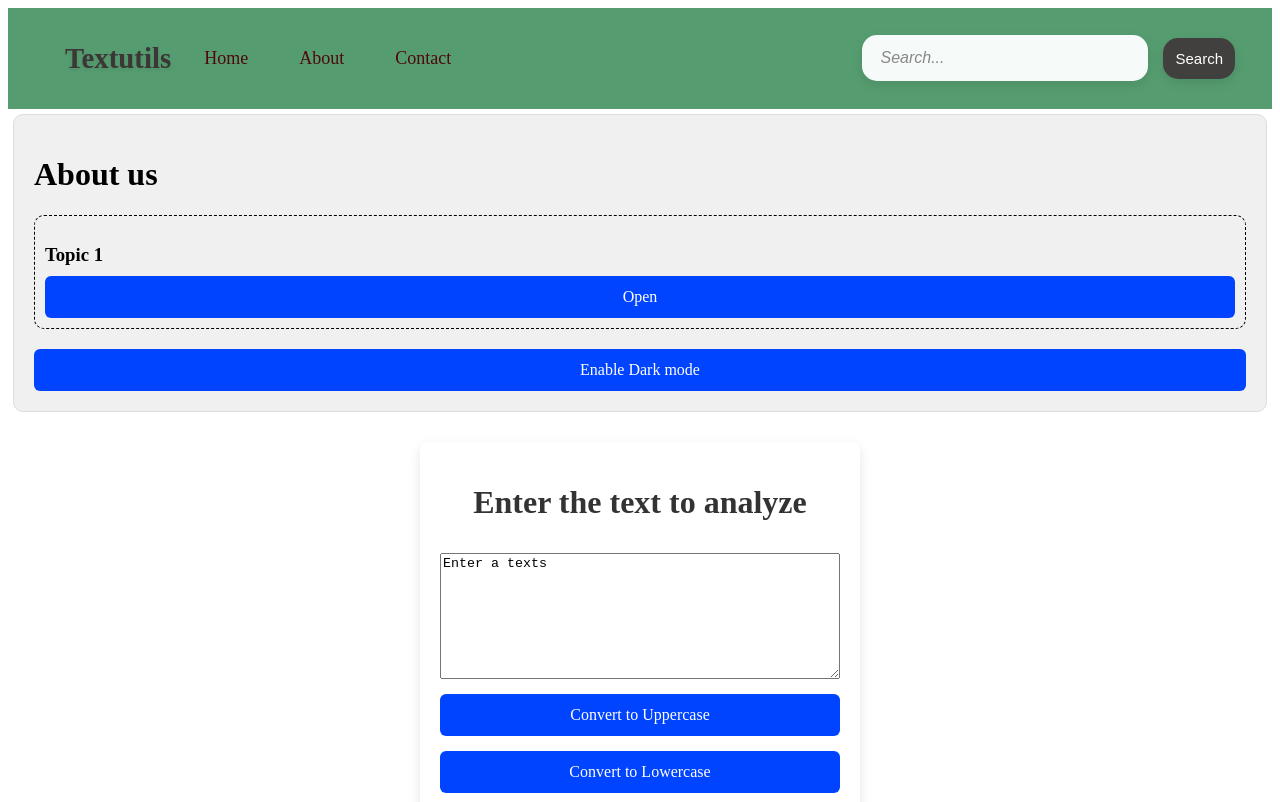
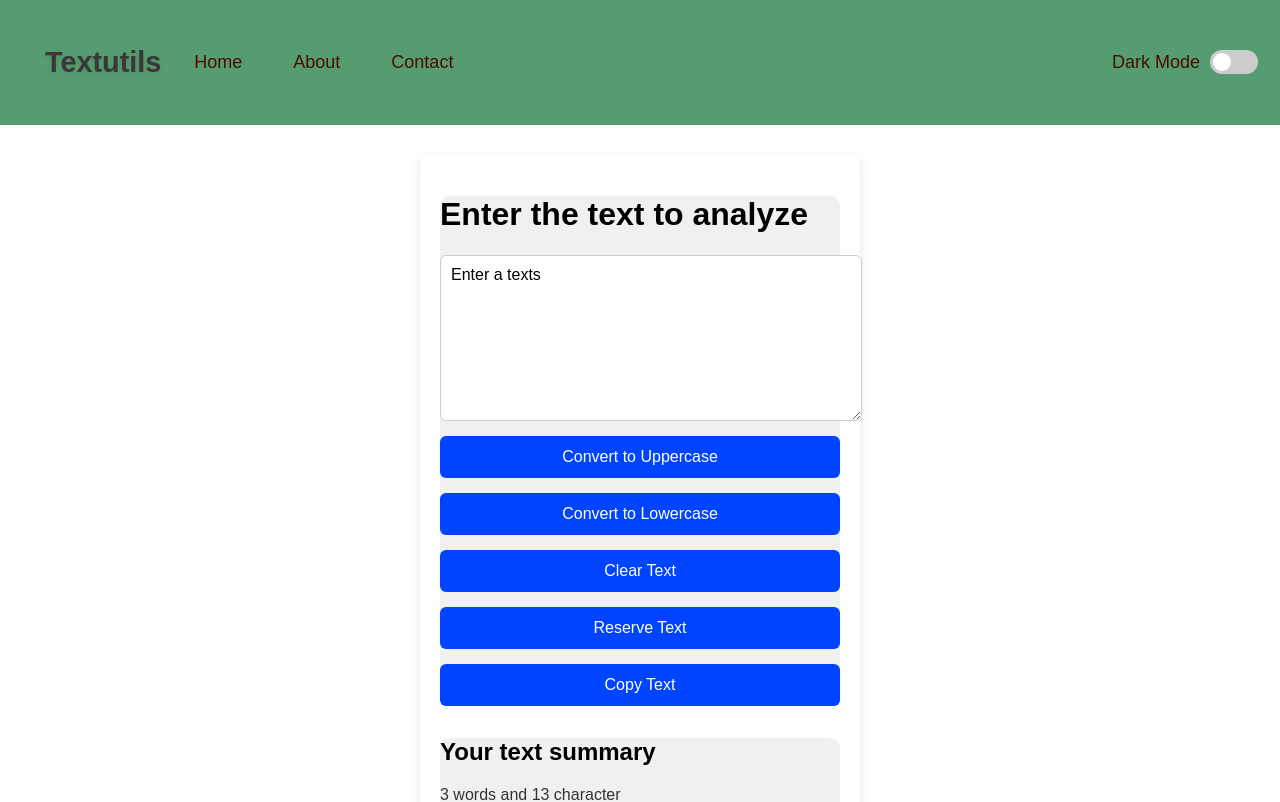
Before and after one commit to Anukul-rai/Text-utils, a React (Vite) app: page / in a window 1280 px wide. Shown: the top 802 px of the page. Built offline with nearby package versions, Linux system fonts and the light colour scheme.

Commit message:
some updates

```diff
--- a/src/App.css
+++ /dev/null
@@ -1,3 +0,0 @@
-*{
-    font-family: Arial, Helvetica, sans-serif;
-}
--- a/src/App.jsx
+++ b/src/App.jsx
@@ -1,20 +1,45 @@
-import About from "./components/About"
+// import About from "./components/About"
+import { useState,useEffect } from "react"
 import Navbar from "./components/Navbar"
 import Textform from "./components/Textform"
 
 
 
 function App() {
+  const [mode , setMode]=useState('light')//wheather dark mode is enabled or not
+
+  const toggleMode=()=>{
+    if(mode==="light"){
+      setMode("dark")
+
+      }
+      else{
+        setMode("light")
+
+        }
+  }
+
+  useEffect(() => {
+    if (mode === "dark") {
+      document.body.style.backgroundColor = "#392c2c";
+    } else {
+      document.body.style.backgroundColor = "white";
+    }
+  }, [mode]);
+
   return (
     <>
       <Navbar
         text="Home"
         aboutText="About"
         contactText="Contact"
+        mode={mode}
+        toggleMode={toggleMode}
       />
-      <About/>
-      <div className="container">
-      <Textform heading="Enter the text to analyze"/>
+      {/* <About/> */}
+      <div >
+      <Textform heading="Enter the text to analyze"
+      mode={mode}/>
       </div>
     </>
   )
--- a/src/components/Navbar.jsx
+++ b/src/components/Navbar.jsx
@@ -1,18 +1,26 @@
 import styled from "styled-components"
 
 
-function Navbar({text,aboutText,contactText}) {
+function Navbar({text,aboutText,contactText,mode,toggleMode}) {
   return (
     <NavContainer>
-    <nav>
+    <nav className={`navbar ${mode}`}>
     <div className="nav-bar">
         <h1>Textutils</h1>
         <a href="/">{text}</a>
         <a href="about">{aboutText}</a>
         <a href="Contact-us">{contactText}</a>
       </div>
-        <input type="text" id="search" placeholder="Search..."/>
-        <button>Search</button>
+        {/* <input type="text" id="search" placeholder="Search..."/>
+        <button>Search</button> */}
+            {/* Toggle switch */}
+        <SwitchWrapper mode={mode}>
+          <span>Dark Mode</span>
+          <SwitchContainer>
+            <input type="checkbox" id="toggle" onChange={toggleMode} />
+            <label htmlFor="toggle" className="slider" />
+          </SwitchContainer>
+        </SwitchWrapper>
     </nav>
     </NavContainer>
   )
@@ -21,20 +29,40 @@ function Navbar({text,aboutText,contactText}) {
 export default Navbar
 
 
-const NavContainer =styled.div`
-    background-color: #559d70;
+
+const NavContainer = styled.div`
   margin: 0;
   padding: 0;
-    nav{
+
+  nav {
     display: flex;
     align-items: center;
-        max-width: 1200px;
-        margin: 0 auto;
-        position: relative;
+    padding: 12px 20px;
 
-        h1{
+    &.light {
+        background-color: #559d70;
+        color: #000000;
+        h1 {
+        color: #3c3636;
+        }
+        .nav-bar a {
+        color: #4e0a0a;
+        }
+    }
+
+    &.dark {
+        background-color: #1c1c1c;
+        color: white;
+        h1 {
+        color: white;
+        }
+        .nav-bar a {
+        color: white;
+        }
+    }
+
+    h1 {
         margin-left: 15px;
-            color: #3c3636;
         font-weight: 700;
         font-size: 1.8rem;
         text-shadow: 0 2px 4px rgba(0, 0, 0, 0.1);
@@ -43,16 +71,17 @@ const NavContainer =styled.div`
         text-shadow: 0 4px 8px rgba(0, 0, 0, 0.2);
         }
     }
-        .nav-bar{
+
+    .nav-bar {
         display: flex;
         justify-content: start;
         align-items: center;
         gap: 15px;
         padding: 10px;
         flex-grow: 1;
-            a{
+
+        a {
             text-decoration: none;
-                color: #4e0a0a;
             font-weight: 500;
             font-size: 18px;
             padding: 8px 16px;
@@ -61,14 +90,16 @@ const NavContainer =styled.div`
             overflow: hidden;
             margin: 2px;
 
-            &:hover{
+        &:hover {
             background-color: #557d56;
             border-radius: 10px;
             margin: 2px;
             box-shadow: 0 6px 20px rgba(62, 142, 65, 0.4);
-            }}
         }
-        #search{
+        }
+    }
+
+    #search {
         padding: 12px 16px;
         margin: 20px 15px 20px auto;
         border: 2px solid transparent;
@@ -84,7 +115,8 @@ const NavContainer =styled.div`
             font-style: italic;
             }
     }
-            button{
+
+    button {
         padding: 12px;
         border-radius: 15px;
         border: none;
@@ -96,3 +128,59 @@ const NavContainer =styled.div`
     }
   }
 `
+
+const SwitchWrapper = styled.div`
+    display: flex;
+    align-items: center;
+    gap: 10px;
+
+    span {
+        font-size:18px;
+        font-weight: 500;
+        color: ${({ mode }) => (mode === "dark" ? "white" : "#4e0a0a")};
+    }
+`
+
+const SwitchContainer =styled.div`
+    position: relative;
+    width: 50px;
+    height: 24px;
+
+    input {
+        opacity: 0;
+        width: 0;
+        height: 0;
+    }
+
+    .slider {
+        position: absolute;
+        cursor: pointer;
+        background-color: #ccc;
+        border-radius: 24px;
+        top: 0;
+        left: 0;
+        right: 2px;
+        bottom: 0;
+        transition: 0.4s;
+    }
+
+    .slider::before {
+        content: "";
+        position: absolute;
+        height: 18px;
+        width: 18px;
+        left: 3px;
+        bottom: 3px;
+        background-color: white;
+        border-radius: 50%;
+        transition: 0.4s;
+    }
+
+    input:checked + .slider {
+        background-color: #2196f3;
+    }
+
+    input:checked + .slider::before {
+        transform: translateX(26px);
+    }
+`
--- a/src/components/Textform.jsx
+++ b/src/components/Textform.jsx
@@ -2,7 +2,7 @@ import React, { useState } from 'react'
 import styled from 'styled-components'
 import {Button} from '../styled/Button'
 
-function Textform({heading}) {
+function Textform({heading,mode}) {
     const[text,setText]=useState("Enter a texts")
 
     const handleUpClick= ()=>{
@@ -24,12 +24,17 @@ function Textform({heading}) {
 
     }
 return (
-<FormContainer>
-    <div className="cont">
+<FormContainer mode={mode}>
+    <div className="cont ">
         <h1>{heading}</h1>
         <div className='form'>
             <div className="txt">
-            <textarea id="mybox" value={text} onChange={(e)=>(setText(e.target.value))} rows={8} placeholder='PLease enter the text...'></textarea>
+                <textarea
+                id="mybox"
+                value={text}
+                onChange={(e)=>(setText(e.target.value))} rows={8}
+                placeholder='Please enter the text...'
+                />
                 <Button onClick={handleUpClick}>Convert to Uppercase</Button>
                 <Button onClick={handleLowClick}>Convert to Lowercase</Button>
                 <Button onClick={handleClearClick}>Clear Text</Button>
@@ -38,6 +43,7 @@ return (
             </div>
         </div>
     </div>
+
     <div className="cont">
         <h2>Your text summary</h2>
         <p>{text.split(" ").length} words and {text.length} character</p>
@@ -52,18 +58,91 @@ return (
 export default Textform
 
 
+// const FormContainer = styled.div`
+//     max-width: 400px;
+//     margin: 30px auto;
+//     padding: 20px;
+//     border-radius: 8px;
+//     box-shadow: 0 4px 12px rgba(0, 0, 0, 0.1);
+
+
+//     .cont {
+//         background: ${({ mode }) => (mode === 'dark' ? '#1b1b1b' : '#f0f0f0')};
+//         color: ${({ mode }) => (mode === 'dark' ? 'white' : 'black')};
+//         padding: 1rem;
+//         border-radius: 10px;
+//         margin-bottom: 2rem;
+
+//     h1, h2 {
+//         color: ${({ mode }) => (mode === 'dark' ? 'white' : 'black')};
+//         }
+
+//     p {
+//         color: ${({ mode }) => (mode === 'dark' ? '#ccc' : '#333')};
+//     }
+//     }
+
+//     .form {
+//         display: flex;
+//         flex-direction: column;
+//         align-items: center;
+
+//         .txt {
+//             display: flex;
+//             flex-direction: column;
+//             gap: 15px;
+//             width: 100%;
+
+//             textarea {
+//                 width: 100%;
+//                 font-size: 1rem;
+//                 padding: 10px;
+//                 border-radius: 6px;
+//                 border: 1px solid #ccc;
+//                 background-color: ${({ mode }) => (mode === 'dark' ? '#333' : '#fff')};
+//                 color: ${({ mode }) => (mode === 'dark' ? '#fff' : '#000')};
+
+//                 &::placeholder {
+//                     color: ${({ mode }) => (mode === 'dark' ? '#ccc' : '#693b3b')};
+//                 }
+//             }
+//             /* button {
+//                 padding: 12px 24px;
+//                 border-radius: 6px;
+//                 background-color: #0044ff;
+//                 color: white;
+//                 border: none;
+//                 font-size: 1rem;
+//                 cursor: pointer;
+
+//                 &:hover {
+//                     background-color: #0033cc;
+//                 }
+//             } */
+//         }
+//     }
+// `
 const FormContainer = styled.div`
     max-width: 400px;
     margin: 30px auto;
     padding: 20px;
-    background: #ffffff;
     border-radius: 8px;
     box-shadow: 0 4px 12px rgba(0, 0, 0, 0.1);
+    background-color: ${({ mode }) => (mode === 'dark' ? '#4a3f3f' : '#ffffff')};
 
-    h1 {
-        text-align: center;
-        color: #333;
+    .cont {
+        background-color: ${({ mode }) => (mode === 'dark' ? 'transparent' : '#f0f0f0')};
+        color: ${({ mode }) => (mode === 'dark' ? 'white' : 'black')};
+        border-radius: ${({ mode }) => (mode === 'dark' ? '0' : '10px')};
         margin-bottom: 2rem;
+
+    h1, h2 {
+        color: ${({ mode }) => (mode === 'dark' ? 'white' : 'black')};
+        }
+
+    p {
+        color: ${({ mode }) => (mode === 'dark' ? '#ccc' : '#333')};
+    }
     }
 
     .form {
@@ -77,19 +156,19 @@ const FormContainer = styled.div`
             gap: 15px;
             width: 100%;
 
-            /* button {
-                padding: 12px 24px;
+            textarea {
+                width: 100%;
+                font-size: 1rem;
+                padding: 10px;
                 border-radius: 6px;
-                background-color: #0044ff;
-                color: white;
-                border: none;
-                font-size: 1rem;
-                cursor: pointer;
+                border: 1px solid #ccc;
+                background-color: ${({ mode }) => (mode === 'dark' ? '#f8f8f8' : '#fff')};
+                color: ${({ mode }) => (mode === 'dark' ? '#333' : '#000')};
 
-                &:hover {
-                    background-color: #0033cc;
+                &::placeholder {
+                    color: ${({ mode }) => (mode === 'dark' ? '#666' : '#693b3b')};
                 }
-            } */
+            }
         }
     }
 `
--- a/src/index.css
+++ b/src/index.css
@@ -0,0 +1,7 @@
+*{
+    font-family: Arial, Helvetica, sans-serif;
+}
+body {
+  margin: 0;
+  padding: 0;
+}
```
Lines whose indentation alone changed are shown as unchanged.
